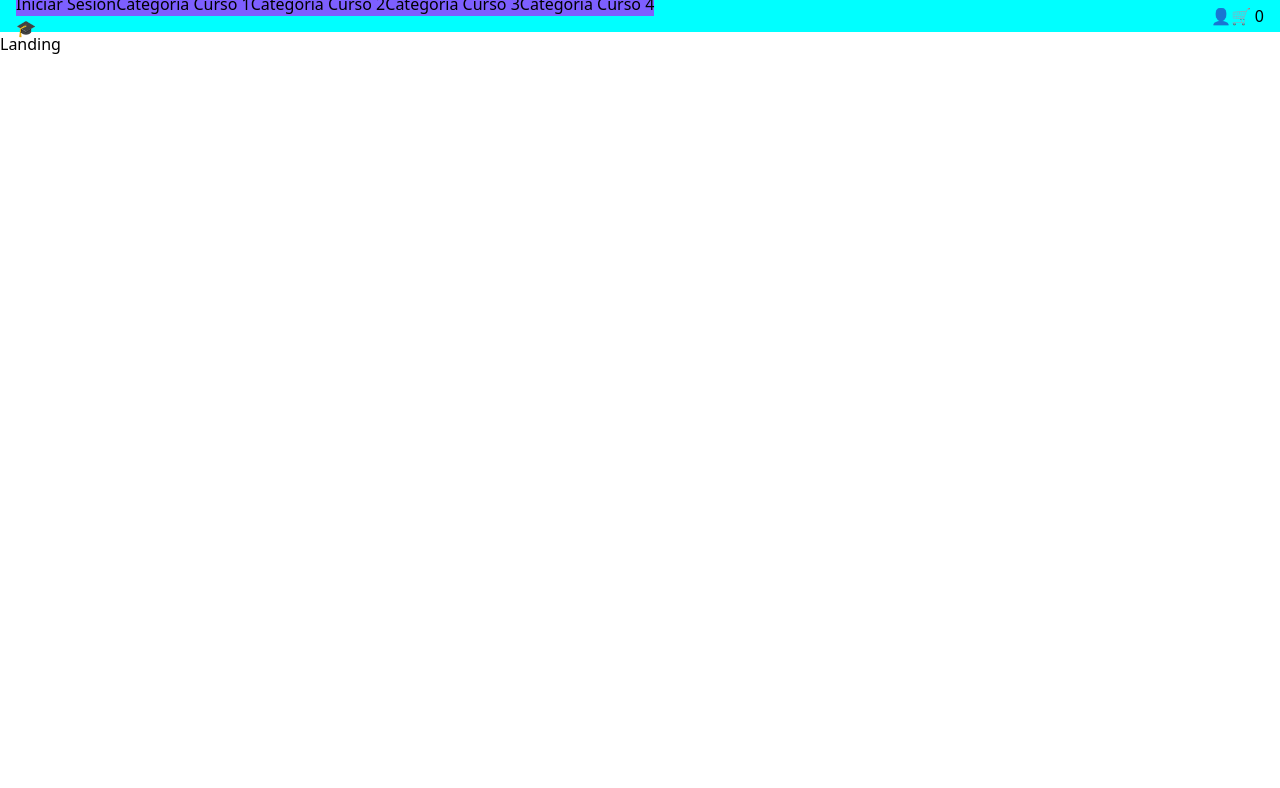
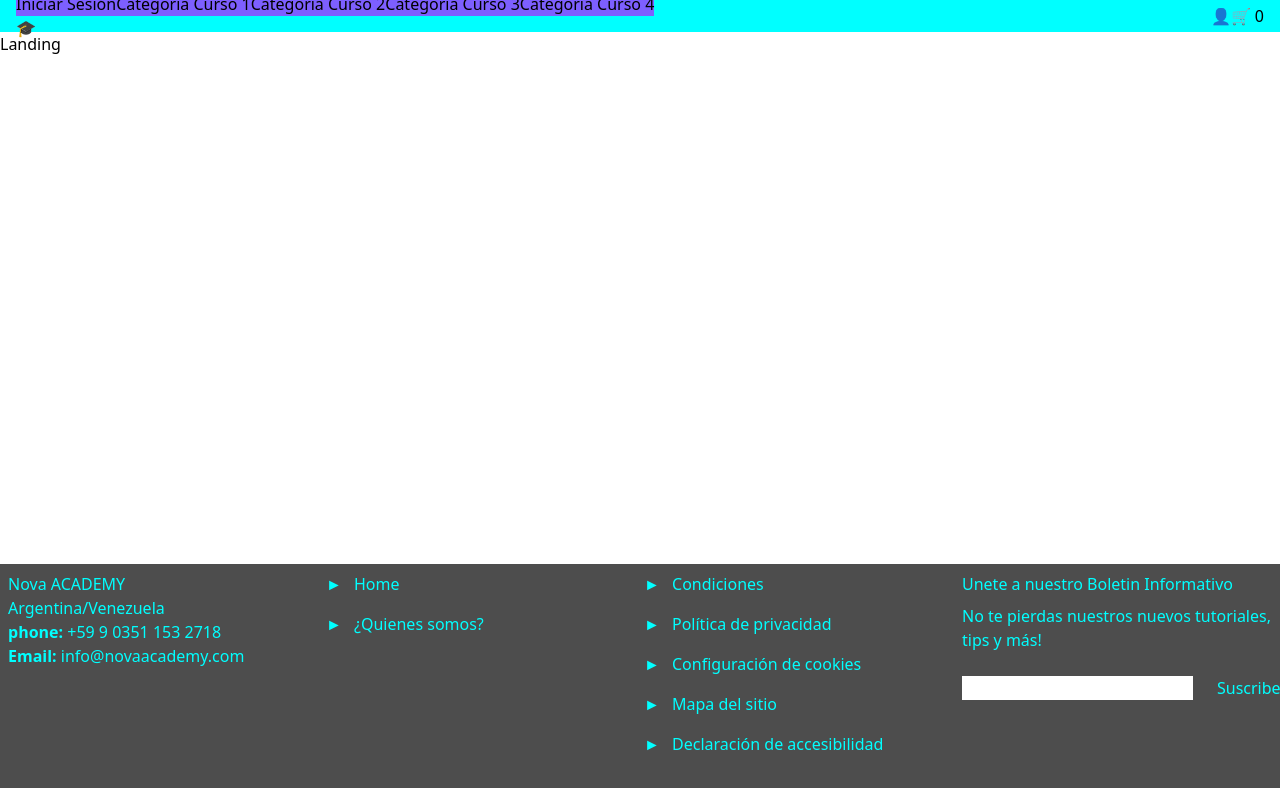
Before and after one commit to amr89-dev/pf-nova-academy, a React (Vite) app in the folder client/: page / in a window 1280 px wide. Shown: the top 788 px of the page. Built offline with nearby package versions, Linux system fonts and the light colour scheme.

Commit message:
modificando position del footer

```diff
--- a/client/src/App.jsx
+++ b/client/src/App.jsx
@@ -9,6 +9,7 @@ import NotFound from "./pages/NotFound";
 import SingIn from "./pages/SingIn";
 import Home from "./pages/Home";
 import NavBar from "./components/NavBar";
+import Footer from "./components/Footer/Footer";
 
 const AppRouter = () => {
   let routes = useRoutes([
@@ -30,6 +31,7 @@ const App = () => {
     <div>
       <NavBar />
       <AppRouter />
+      <Footer />
     </div>
   );
 };
--- a/client/src/components/Footer/Footer.jsx
+++ b/client/src/components/Footer/Footer.jsx
@@ -1,7 +1,7 @@
 const Footer = () => {
   return (
-    <footer>
-      <div className="p-10 bg-gray-800 text-gray-200">
+    <footer className="bg-dark-gray text-primary-blue fixed bottom-0 w-full">
+      <div className="p-2  h-auto text-gray-200">
         <div className="max-w-7xl mx-auto">
           <div className="grid grid-cols-1 md:grid-cols-2 lg:grid-cols-4 gap-2">
             <div className="mb-5">
@@ -19,15 +19,6 @@ const Footer = () => {
                 </li>
                 <li className="pb-4 relative">
                   <span className="mr-2">&#9658;</span> ¿Quienes somos?
-                </li>
-                <li className="pb-4 relative">
-                  <span className="mr-2">&#9658;</span> Ayuda y asistencia
-                </li>
-                <li className="pb-4 relative">
-                  <span className="mr-2">&#9658;</span> Afiliados
-                </li>
-                <li className="pb-4 relative">
-                  <span className="mr-2">&#9658;</span> Inversores
                 </li>
               </ul>
             </div>
--- a/client/tailwind.config.js
+++ b/client/tailwind.config.js
@@ -10,6 +10,7 @@ export default {
       "second-blue": "#088BFF",
       "light-gray": "#808080",
       "dark-gray": "#4D4D4D",
+      white: "fff",
     },
     fontFamily: {
       montserrat: ["Montserrat", "sans-serif"],
```
